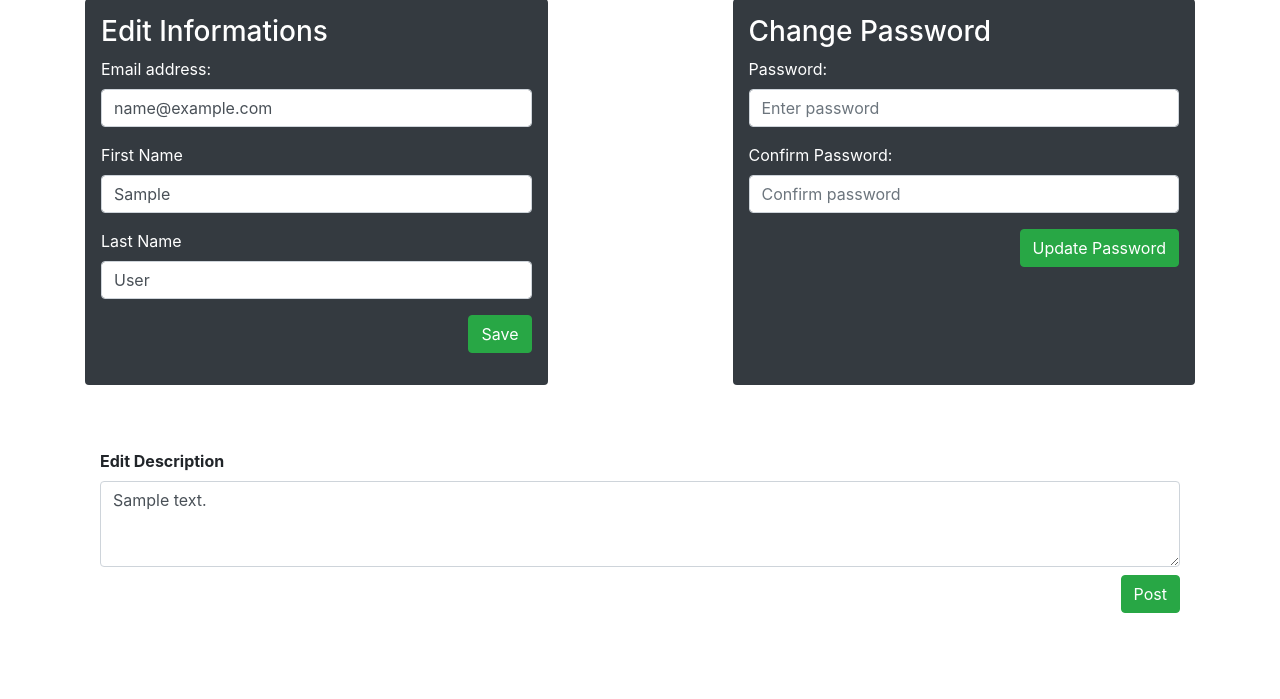
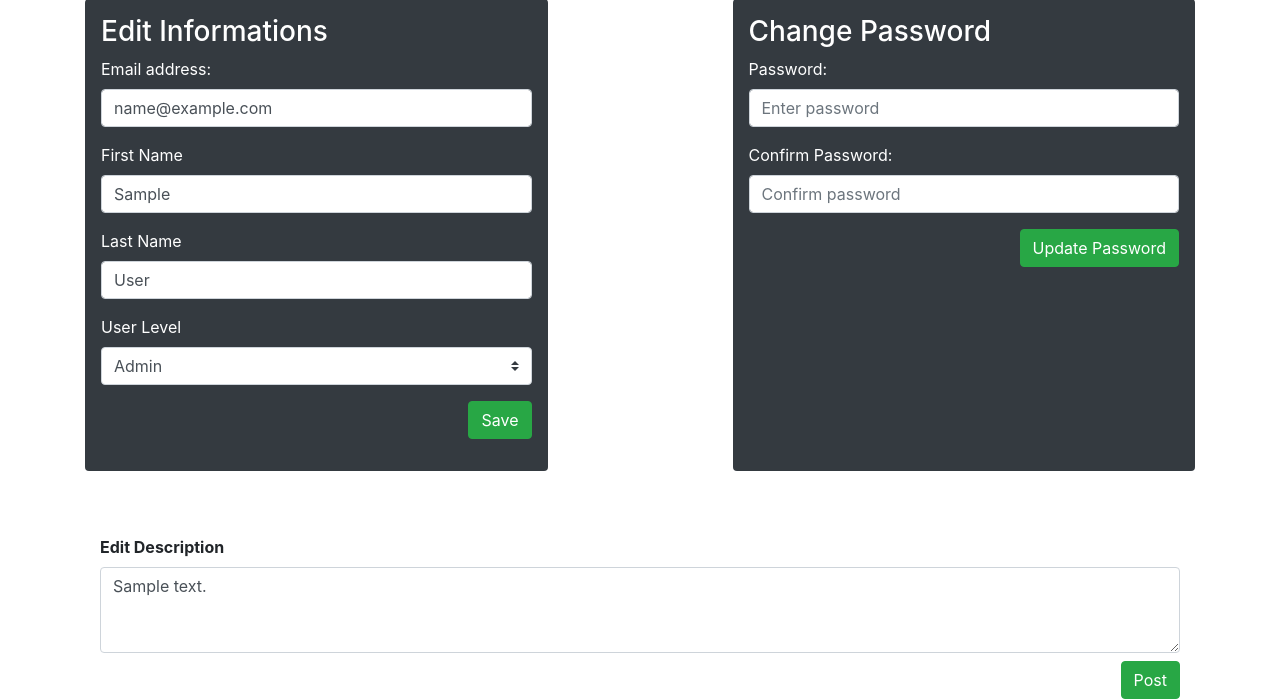
Before and after one commit to psyitama/codeigniter-user-dashboard, a CodeIgniter app: page /user-dashboard/index.php/admin/edit_user/1 in a window 1280 px wide. Shown: the part 161-860 px from the top of the page. Before the commit the page ends 774 px from the top, so only its background shows below. Run offline with CodeIgniter, Linux system fonts and the light colour scheme; tables that the repository leaves empty or names only in its code hold one stand-in row (values such as "Sample post").

Commit message:
Add Admin function to edit user's access level

```diff
--- a/application/config/autoload.php
+++ b/application/config/autoload.php
@@ -132,4 +132,4 @@ $autoload['language'] = array();
 |
 |    $autoload['model'] = array('first_model' => 'first');
  */
-$autoload['model'] = array('admin_model' => 'admin', 'user_model' => 'user', 'post_model' => 'post');
+$autoload['model'] = array('user_model' => 'user', 'post_model' => 'post');
--- a/application/controllers/Admin.php
+++ b/application/controllers/Admin.php
@@ -9,12 +9,15 @@ class Admin extends CI_Controller
         $this->load->view('admin/admin', $data);
         $this->load->view('templates/footer');
     }
+
+    //add new user view
     function new () {
         $this->load->view('templates/header');
         $this->load->view('admin/new');
         $this->load->view('templates/footer');
     }
 
+    //edit user view
     public function edit_user($id)
     {
         $data['user'] = $this->user->get_user_by_id($id);
@@ -24,6 +27,7 @@ class Admin extends CI_Controller
         $this->load->view('templates/footer');
     }
 
+    //add new user process
     public function add_user()
     {
         $result = $this->user->validate_all($this->input->post());
@@ -45,6 +49,7 @@ class Admin extends CI_Controller
         }
     }
 
+    //update user process
     public function update_user_overall()
     {
         if ($this->input->post('action') == 'change_personal_info') {
@@ -56,7 +61,6 @@ class Admin extends CI_Controller
                     "email_error" => form_error('email'),
                 );
                 $this->session->set_flashdata($validation_errors);
-                var_dump($validation_errors);
             } else {
                 $this->user->update_user($this->input->post());
             }
@@ -73,10 +77,23 @@ class Admin extends CI_Controller
             }
         } else if ($this->input->post('action') == 'change_description') {
             $this->user->update_user($this->input->post());
+        } else if ($this->input->post('action') == 'change_overall') {
+            $result = $this->user->validate_personal_info($this->input->post());
+            if ($result != 'valid') {
+                $validation_errors = array(
+                    "first_name_error" => form_error('first_name'),
+                    "last_name_error" => form_error('last_name'),
+                    "email_error" => form_error('email'),
+                );
+                $this->session->set_flashdata($validation_errors);
+            } else {
+                $this->user->update_user($this->input->post());
+            }
         }
         redirect(base_url() . 'users/edit/' . $this->input->post('id'));
     }
 
+    //delete a user by their id
     public function remove_user($user_id)
     {
         if ($this->session->userdata('user_level') != 'admin') {
--- a/application/models/Admin_model.php
+++ /dev/null
@@ -1,5 +0,0 @@
-<?php
-class Admin_model extends CI_Model
-{
-
-}
--- a/application/models/User_model.php
+++ b/application/models/User_model.php
@@ -43,6 +43,9 @@ class User_model extends CI_Model
         } else if ($user['action'] == 'change_description') {
             $query = "UPDATE users SET description = ?, updated_at = ? WHERE id = ?";
             $values = array($user['description'], date("Y-m-d, H:i:s"), $user['id']);
+        } else if ($user['action'] == 'change_overall') {
+            $query = "UPDATE users SET first_name = ?, last_name = ?, email = ?, user_level=?, updated_at = ? WHERE id = ?";
+            $values = array($user['first_name'], $user['last_name'], $user['email'], $user['user_level'], date("Y-m-d, H:i:s"), $user['id']);
         }
         return $this->db->query($query, $values);
     }
--- a/application/views/admin/edit.php
+++ b/application/views/admin/edit.php
@@ -1,9 +1,3 @@
-<?php
-$current_email = $this->session->userdata('email');
-$current_first_name = $this->session->userdata('first_name');
-$current_last_name = $this->session->userdata('last_name');
-$current_description = $this->session->userdata('description');
-?>
 <nav class="navbar navbar-expand-sm bg-dark navbar-dark">
     <div class="container">
         <!-- Brand/logo -->
@@ -11,10 +5,10 @@ $current_description = $this->session->userdata('description');
         <!-- Links -->
         <ul class="navbar-nav">
             <li class="nav-item">
-                <a class="nav-link" href="#">Dashboard</a>
+                <a class="nav-link" href="<?=base_url()?>">Dashboard</a>
             </li>
             <li class="nav-item">
-                <a class="nav-link active" href="#">Profile</a>
+                <a class="nav-link active" href="<?=base_url() . 'users/edit'?>">Profile</a>
             </li>
         </ul>
         <ul class="navbar-nav ml-auto">
@@ -45,16 +39,31 @@ $current_description = $this->session->userdata('description');
                     <label>Email address:</label>
                     <input type="email" class="form-control" placeholder="Enter email" name="email"
                         value="<?=$user['email']?>">
+                    <span class="text-danger"><?=$this->session->flashdata('email_error')?></span>
                 </div>
                 <div class="form-group">
                     <label>First Name</label>
                     <input type="text" class="form-control" placeholder="Enter first name" name="first_name"
                         value="<?=$user['first_name']?>">
+                    <span class="text-danger"><?=$this->session->flashdata('first_name_error')?></span>
                 </div>
                 <div class="form-group">
                     <label>Last Name</label>
                     <input type="text" class="form-control" placeholder="Enter last name" name="last_name"
                         value="<?=$user['last_name']?>">
+                    <span class="text-danger"><?=$this->session->flashdata('last_name_error')?></span>
+                </div>
+                <div class="form-group">
+                    <label>User Level</label>
+                    <select name="user_level" class="custom-select">
+                        <option selected disabled>Choose...</option>
+                        <option <?php if ($user['user_level'] == 'normal') {echo "selected";}?> value="normal">
+                            Normal
+                        </option>
+                        <option <?php if ($user['user_level'] == 'admin') {echo "selected";}?> value="admin">
+                            Admin
+                        </option>
+                    </select>
                 </div>
                 <div class="text-right">
                     <input type="submit" class="btn btn-success mb-3" value="Save"></input>
@@ -69,10 +78,12 @@ $current_description = $this->session->userdata('description');
                 <div class="form-group">
                     <label for="pwd">Password:</label>
                     <input type="password" class="form-control" placeholder="Enter password" name="password">
+                    <span class="text-danger"><?=$this->session->flashdata('password_error')?></span>
                 </div>
                 <div class="form-group">
                     <label for="pwd">Confirm Password:</label>
                     <input type="password" class="form-control" placeholder="Confirm password" name="confirm_password">
+                    <span class="text-danger"><?=$this->session->flashdata('confirm_password_error')?></span>
                 </div>
                 <div class="text-right">
                     <input type="submit" class="btn btn-success mb-3" value="Update Password"></input>
--- a/application/views/user/edit.php
+++ b/application/views/user/edit.php
@@ -31,16 +31,19 @@
                 <label>Email address:</label>
                 <input type="email" class="form-control" placeholder="Enter email" name="email"
                     value="<?=$user['email']?>">
+                <span class="text-danger"><?=$this->session->flashdata('email_error')?></span>
             </div>
             <div class="form-group">
                 <label>First Name</label>
                 <input type="text" class="form-control" placeholder="Enter first name" name="first_name"
                     value="<?=$user['first_name']?>">
+                <span class="text-danger"><?=$this->session->flashdata('first_name_error')?></span>
             </div>
             <div class="form-group">
                 <label>Last Name</label>
                 <input type="text" class="form-control" placeholder="Enter last name" name="last_name"
                     value="<?=$user['last_name']?>">
+                <span class="text-danger"><?=$this->session->flashdata('last_name_error')?></span>
             </div>
             <div class="text-right">
                 <input type="submit" class="btn btn-success mb-3" value="Save"></input>
@@ -52,9 +55,11 @@
             <h3>Change Password</h3>
             <input type="hidden" name="action" value="change_password">
             <input type="hidden" name="id" value="<?=$user['id']?>">
+            <span class="text-danger"><?=$this->session->flashdata('password_error')?></span>
             <div class="form-group">
                 <label for="pwd">Password:</label>
                 <input type="password" class="form-control" placeholder="Enter password" name="password">
+                <span class="text-danger"><?=$this->session->flashdata('confirm_password_error')?></span>
             </div>
             <div class="form-group">
                 <label for="pwd">Confirm Password:</label>
```
Also changed, not shown: application/controllers/Users.php (+8 -0 lines), application/views/pages/index.php (+7 -6 lines).
